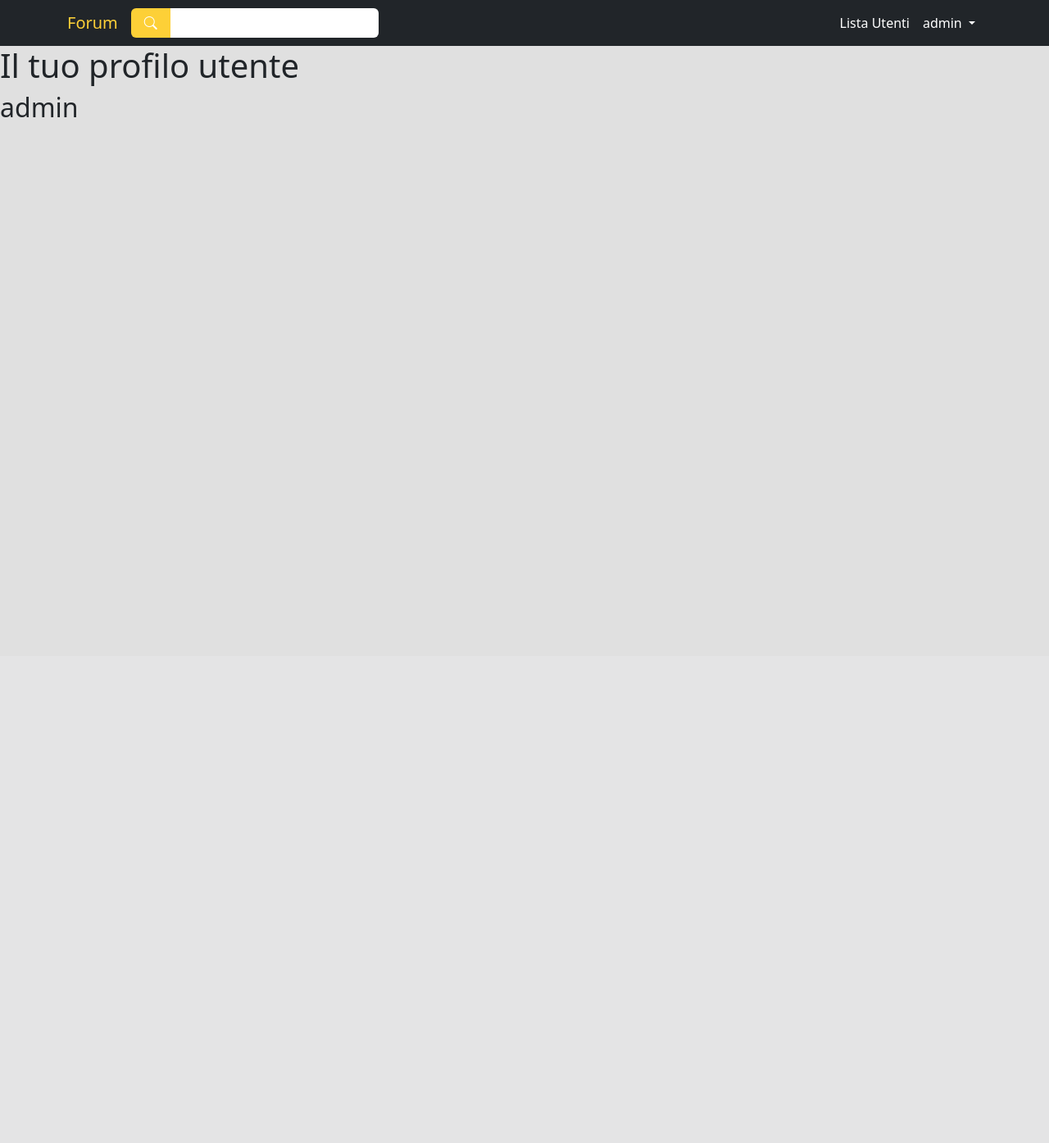
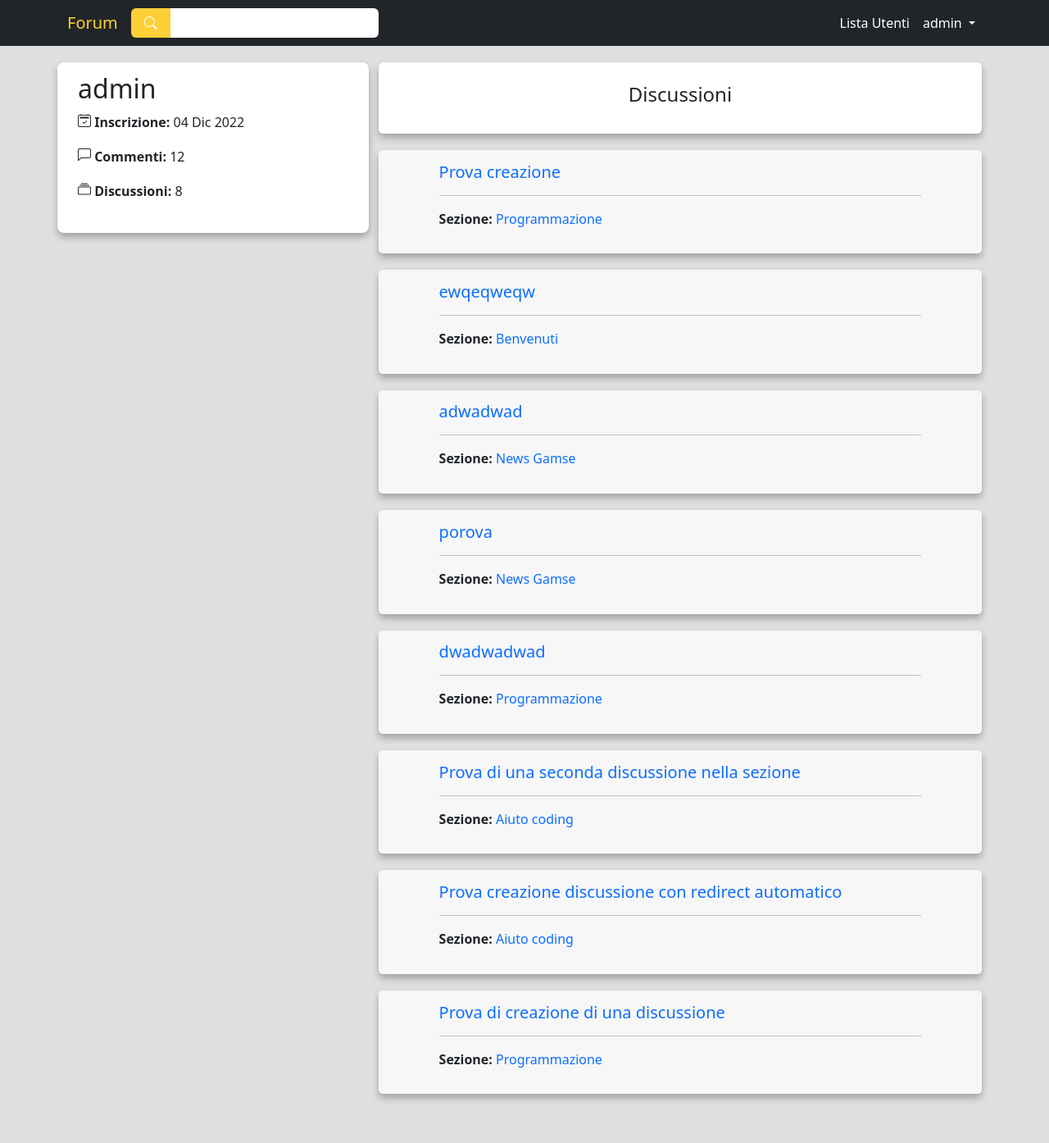
Before and after one commit to AndreaBellomia/PY-Django_forum_corso, a Django app: page /profile/admin/ in a window 1280 px wide. Shown: the whole page at 82% size. Before the commit the page ends 143 px from the top, so only its background shows below. Run offline with Django 4.2, Linux system fonts and the light colour scheme; a user stored in the database is signed in; data comes from the database, SQL or seed files in the repository; both versions use the stored data as it was after the commit; some libraries are stand-ins or nearby versions.

Commit message:
aggiornamento grafiche

```diff
--- a/forum/core/templates/core/user_profile.html
+++ b/forum/core/templates/core/user_profile.html
@@ -1,17 +1,64 @@
 <!-- core/templates/core/user_profile.html -->
 {% extends '../base.html' %}
 {% load crispy_forms_tags %}
-
+{% load static %}
 
 {% block title %}{{ user }}{% endblock %}
+{% block head %}
+    <link rel="stylesheet" href="{% static 'css/core/user_profile.css' %}">
+{% endblock %}
+
 
 
 {% block content %}
-    {% if request.user == user %}
+    <!-- {% if request.user == user %}
         <h1>Il tuo profilo utente</h1>
         <h2>{{ user }}</h2>
     {% else %}
         <h1>User: {{ user }}</h1>
-    {% endif %}
+    {% endif %} -->
+
+    <div class="container">
+        <div class="row">
+            <div class="col-4 custom-container-prfile-head">
+                <h2>{{ user.username }}</h2>
+                <p class=""><i class="bi bi-calendar2-check align-start"></i> <strong class="align-middle">Inscrizione: </strong><span class="align-middle">{{ user.date_joined|date:"d M Y" }}</span></p>
+                <p class=""><i class="bi bi-chat-left align-start"></i> <strong class="align-middle">Commenti: </strong><span class="align-middle">{{ user.posts.count }}</span></p>
+                <p class=""><i class="bi bi-collection align-start"></i> <strong class="align-middle">Discussioni: </strong><span class="align-middle">{{ user.discussioni.count }}</span></p>
+            </div>
+            <div class="col">
+
+                <div class="col-8 custom-container-header">
+                    <h4 class="text-center">Discussioni</h4>
+                </div>
+
+                {% for discussione in discussioni_utente %}
+
+                    <div class="custom-container-discussione">
+                        <a href="{{ discussione.get_absolute_url }}" style="text-decoration: none;">
+                            <div class="col text-left" >
+                                <div class="card-header pb-0">
+                                    <h5 class="">{{ discussione.titolo }}</h5>
+                                </div>
+                            </div>
+                        </a>
+                         <hr>
+                         <div class="row">
+                            <div class="col-auto" >
+                                <p><strong class="custom-timesago"> Sezione: <a href="{{ discussione.sezione_appartenenza.get_absolute_url }}" style="text-decoration: none;"></strong>{{ discussione.sezione_appartenenza }}</a></p>
+                            </div>
+                            </a>
+
+                         </div>
+
+
+                    </div>
+                    </a>
+                {% endfor %}
+            </div>
+        </div>
+    </div>
+
+
 
 {% endblock %}
--- a/forum/core/views.py
+++ b/forum/core/views.py
@@ -1,10 +1,12 @@
 #Djagno app importing
-from django.contrib.auth.models     import User
-from django.shortcuts               import get_object_or_404, render
-from django.views.generic.list      import ListView
+from django.contrib.auth.decorators     import login_required
+from django.contrib.auth.models         import User
+from django.contrib.auth.mixins         import LoginRequiredMixin
+from django.shortcuts                   import get_object_or_404, render
+from django.views.generic.list          import ListView
 
 #Local App importing
-from forum_app.models import Sezione
+from forum_app.models import Discussione, Sezione
 
 
 
@@ -21,7 +23,7 @@ class HomeView(ListView):
     context_object_name = "lista_sezioni"
 
 
-class UserList(ListView):
+class UserList(LoginRequiredMixin, ListView):
     """
     View della lista utenti del forum
     """
@@ -31,13 +33,14 @@ class UserList(ListView):
 
 # ]FUNCTION[
 
-
+@login_required
 def user_profile_view(request, username):
     '''
     View della UserPorfile page del sito
     '''
 
     user = get_object_or_404(User, username=username)
-    context = {"user": user}
+    discussioni_utente = Discussione.objects.filter(autore=user).order_by("-pk")
+    context = {"user": user, "discussioni_utente": discussioni_utente}
 
     return render(request, "core/user_profile.html", context)
--- a/forum/forum_app/models.py
+++ b/forum/forum_app/models.py
@@ -79,7 +79,7 @@ class Post(models.Model):
     autore_post = models.ForeignKey(User, on_delete=models.CASCADE, related_name='posts')
     contenuto = models.TextField()
     data_creazione = models.DateTimeField(auto_now_add=True)
-    discussione = models.ForeignKey(Discussione, on_delete=models.CASCADE)
+    discussione = models.ForeignKey(Discussione, on_delete=models.CASCADE, related_name='posts_discussione')
 
     def __str__(self):
         return self.autore_post.username
--- /dev/null
+++ b/forum/static-storage/css/core/user_profile.css
@@ -0,0 +1,34 @@
+.custom-container-prfile-head {
+    background-color: rgb(255, 255, 255);
+    margin-top: 20px;
+    margin-bottom: 20px;
+    padding: 25px;
+    padding-bottom: 2px;
+    padding-top: 13px;
+    border-radius: 8px;
+    height: 13rem;
+    box-shadow: 0px 5px 10px #a0a0a0;
+}
+
+.custom-container-header{
+    background-color: rgb(255, 255, 255);
+    margin-top: 20px;
+    margin-bottom: 20px;
+    padding: 25px;
+    width: 100%;
+    border-radius: 6px;
+    box-shadow: 0px 5px 10px #a0a0a0;
+}
+
+
+.custom-container-discussione{
+    background-color: rgb(247, 247, 247);
+    margin-top: 10px;
+    margin-bottom: 20px;
+    padding-left: 10%;
+    padding-right: 10%;
+    padding-top: 2%;
+    padding-bottom: 2%;
+    border-radius: 5px;
+    box-shadow: 0px 5px 10px #a0a0a0;
+}
--- a/forum/static-storage/css/forum_app/sezione.css
+++ b/forum/static-storage/css/forum_app/sezione.css
@@ -1,7 +1,13 @@
 .custom-container-head{
     background-color: rgb(247, 247, 247);
     border-bottom: 1px solid rgb(247, 247, 247);
+    margin-top: 10px;
+    border-radius: 5px;
+    box-shadow: 0px 5px 10px #a0a0a0;
+
 }
+
+
 
 .custom-container-discussione{
     background-color: rgb(247, 247, 247);
```
Also changed, not shown: forum/core/templates/core/user_list.html (+34 -3 lines), forum/forum_app/templates/forum_app/singola_sezione.html (+30 -11 lines), forum/static-storage/css/core/user_list.css (added, +10 -0 lines), forum/db.sqlite3, forum/forum_app/migrations/0002_alter_post_discussione.py (added).
